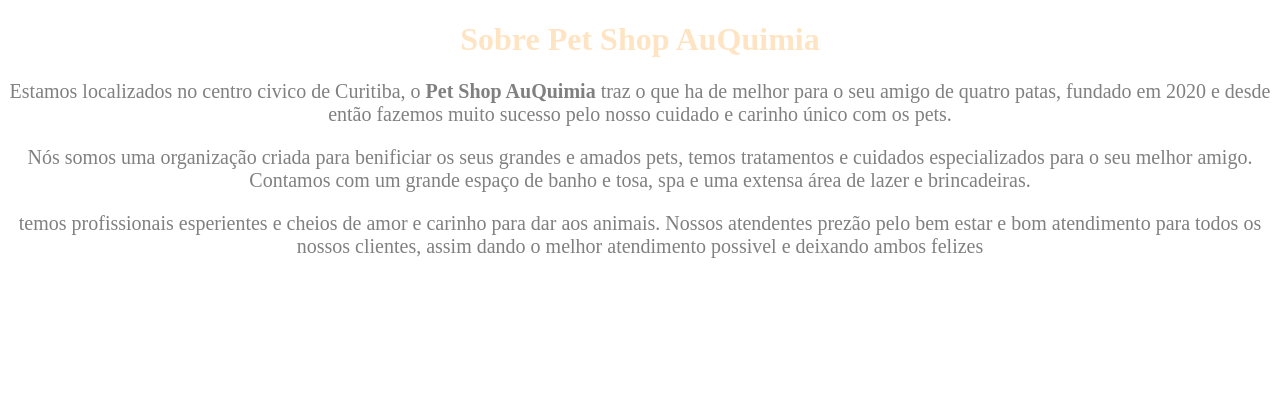
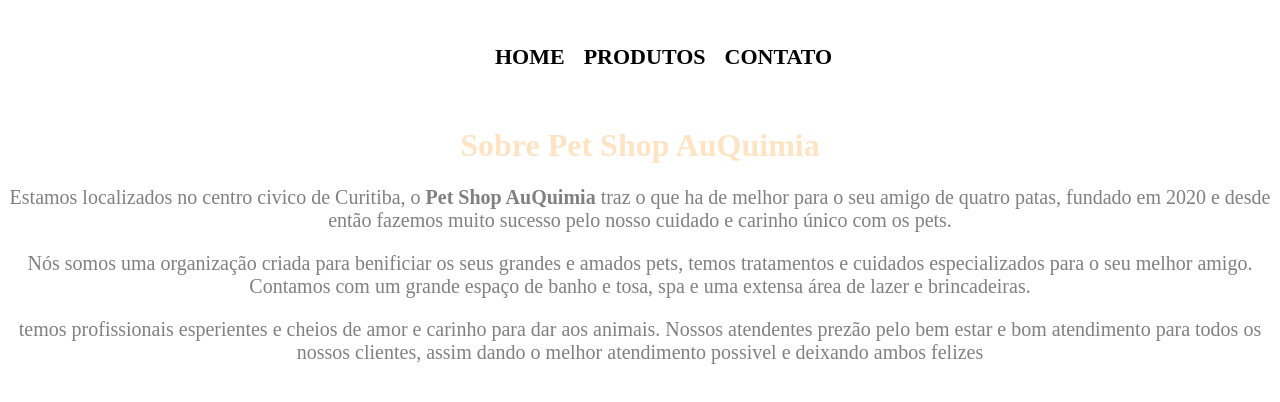
Before and after one commit to carolpaoli/ivoleao2002, a plain HTML site: page index.html in a window 1280 px wide. Drawn offline with Linux system fonts and the light colour scheme.

Commit message:
Update index.html

```diff
--- a/index.html
+++ b/index.html
@@ -7,6 +7,19 @@
      </head>
 
     <body>
+        <header class="navegação">
+            <div class="caixa">
+
+                <nav>
+                    <ul>
+                        <li><a href="index.html">Home</a></li>
+                        <li><a href="produtos.html">Produtos</a></a></li>
+                        <li><a href="contato.html">Contato</a></li>
+                    </ul>
+                </nav>
+            </div>
+        </header>
+
         <h1>Sobre Pet Shop AuQuimia</h1>
 
         <p>Estamos localizados no centro civico de Curitiba, o <strong> Pet Shop AuQuimia</strong> traz o que ha de melhor para o seu amigo de quatro patas, fundado em 2020 e desde então fazemos muito sucesso
@@ -19,6 +32,4 @@
         nossos clientes, assim dando o melhor atendimento possivel e deixando ambos felizes</p>
     </body>
 
-
-
 </html>
```
